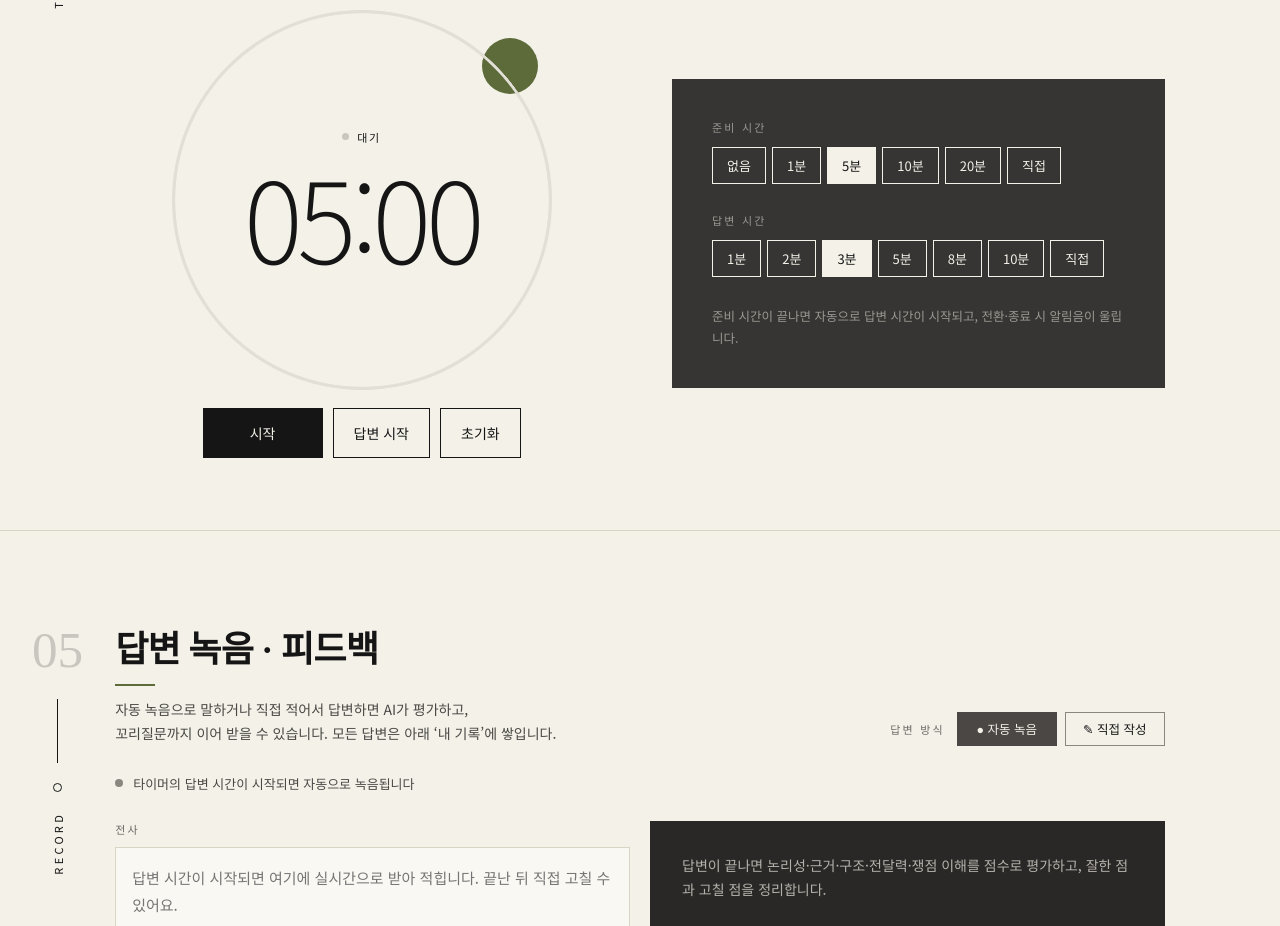
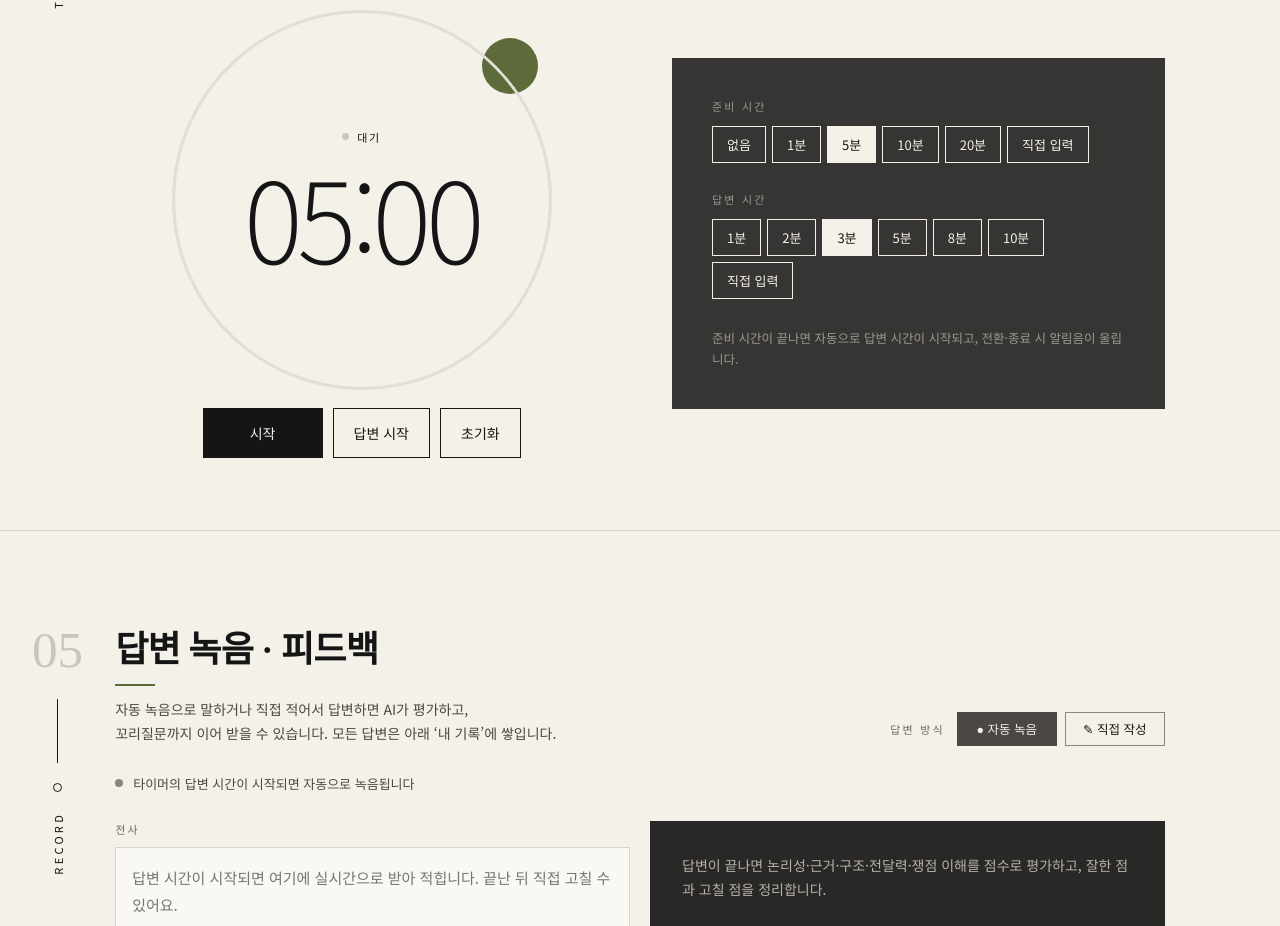
Before and after one commit to 0801dawon-alt/dawon, a React (Vite) app: page / in a window 1280 px wide. Shown: the part 3921-4847 px from the top of the page. Built offline with nearby package versions, Linux system fonts and the light colour scheme; a web font is replaced by a local one.

Commit message:
Label the custom timer chip '직접 입력'
Co-Authored-By: Claude Opus 5.5 <noreply@anthropic.com>
Claude-Session: https://claude.ai/code/session_014Z7J9UNLzGHZxQRwttTMC5

```diff
--- a/src/components/Timer.jsx
+++ b/src/components/Timer.jsx
@@ -42,7 +42,7 @@ export function MiniTimer({ timer, timerRef, onClick }) {
   );
 }
 
-// Preset chips plus '직접', which opens minute/second fields for any length up to 99 minutes.
+// Preset chips plus '직접 입력', which opens minute/second fields for any length up to 99 minutes.
 function PanelChips({ label, options, value, onChange, min = 0 }) {
   const preset = options.some(([v]) => v === value);
   const [custom, setCustom] = useState(!preset);
@@ -58,7 +58,7 @@ function PanelChips({ label, options, value, onChange, min = 0 }) {
           <button key={l} className="chip dark tight" onClick={() => { setCustom(false); onChange(v); }}
             style={!custom && v === value ? on : undefined}>{l}</button>
         ))}
-        <button className="chip dark tight" onClick={() => setCustom(true)} style={custom ? on : undefined}>직접</button>
+        <button className="chip dark tight" onClick={() => setCustom(true)} style={custom ? on : undefined}>직접 입력</button>
       </div>
       {custom && (
         <div className="time-input">
```
